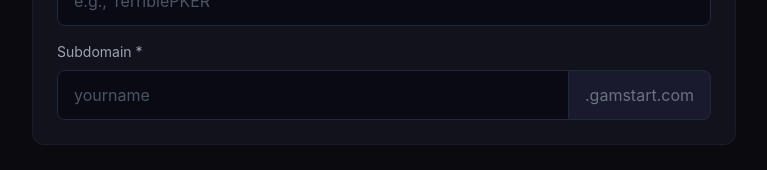
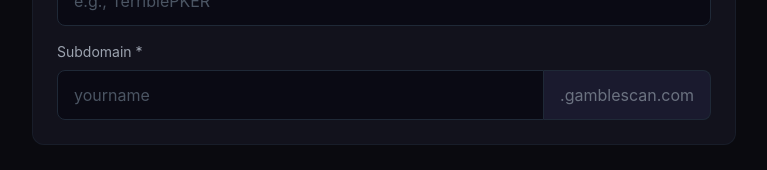
Before and after one commit to test12312as1/sadsa, a Next.js app: page /leaderboards/create in a window 1280 px wide. Shown: the part 301-471 px from the top of the page, without its empty margins (256-1023 px from the left). Built offline with nearby package versions, Linux system fonts and the light colour scheme.

Commit message:
Update page.js

```diff
--- a/app/leaderboards/create/page.js
+++ b/app/leaderboards/create/page.js
@@ -135,7 +135,7 @@ export default function CreateLeaderboard() {
     await new Promise(resolve => setTimeout(resolve, 2000));
 
     // Generate URL
-    const url = `https://${formData.subdomain}.gamstart.com/leaderboard`;
+    const url = `https://${formData.subdomain}.gamblescan.com/leaderboard`;
     setGeneratedUrl(url);
     setIsComplete(true);
     setIsSubmitting(false);
@@ -251,7 +251,7 @@ export default function CreateLeaderboard() {
                     required
                   />
                   <div className="bg-[#1a1a2e] border border-l-0 border-gray-800 rounded-r-lg px-4 py-3 text-gray-500">
-                    .gamstart.com
+                    .gamblescan.com
                   </div>
                 </div>
               </div>
```
